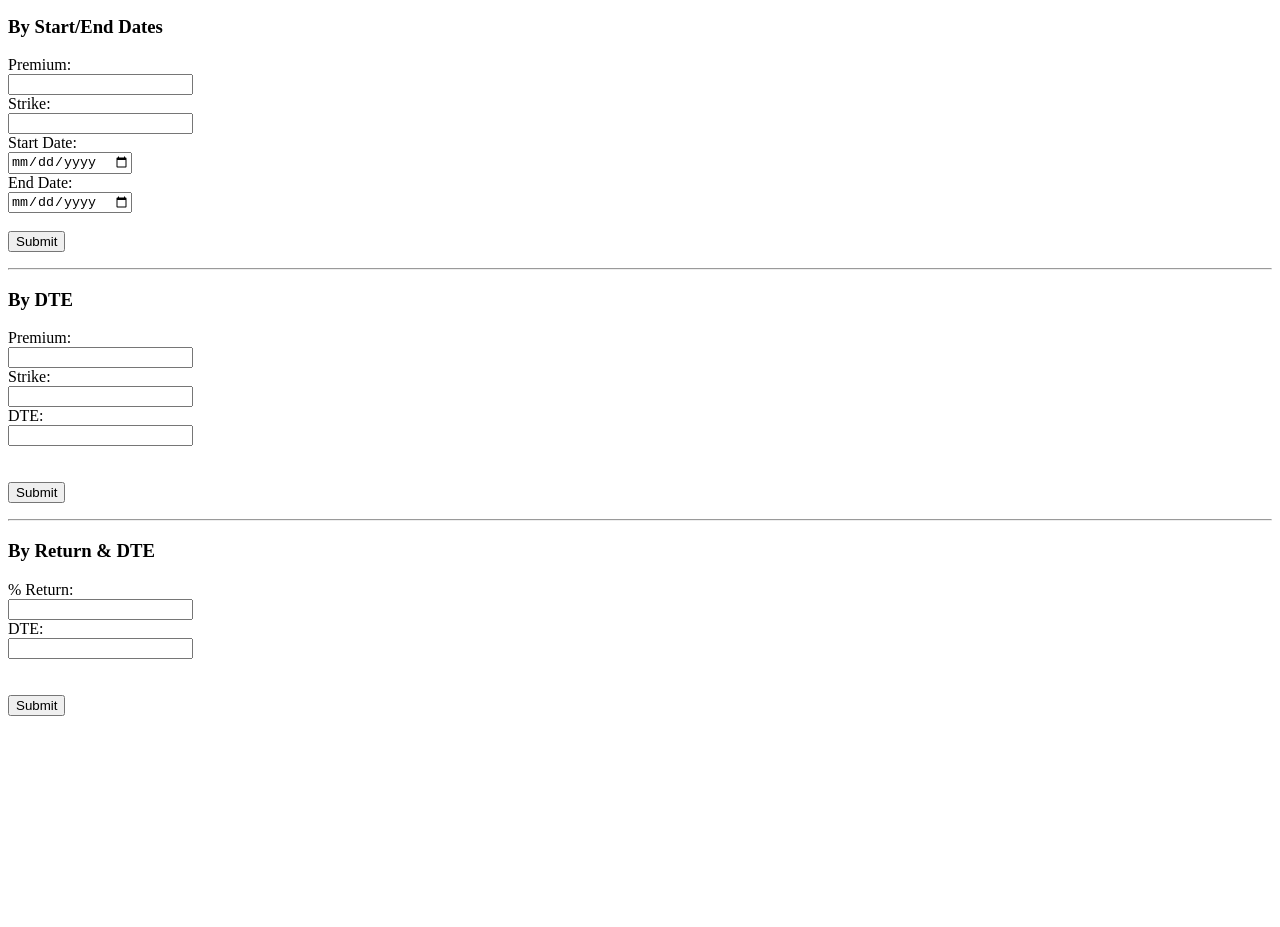
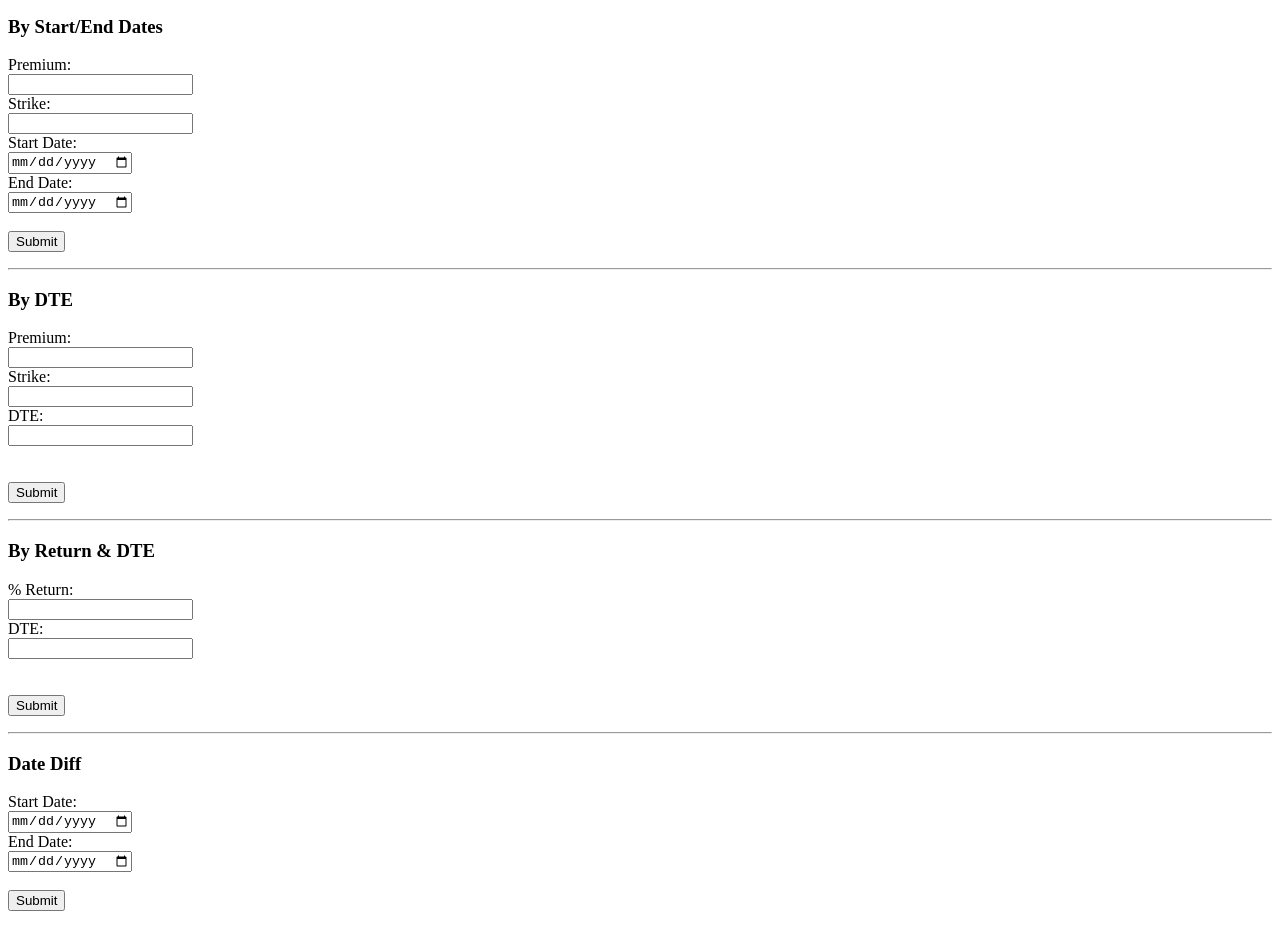
Before and after one commit to jackiewoodall/annualizer, a plain HTML site: page index.html in a window 1280 px wide. Shown: the part 88-1015 px from the top of the page. Before the commit the page ends 820 px from the top, so only its background shows below. Drawn offline with Linux system fonts and the light colour scheme.

Commit message:
date diff

```diff
--- a/index.html
+++ b/index.html
@@ -127,5 +127,34 @@ function byReturn() {
 }
 </script>
 
+<hr>
+
+<h3>Date Diff</h3>
+<form id="dateDiffForm" onsubmit="return dateDiff()">
+Start Date:<br>
+<input type="date" id="startdate">
+<br>
+End Date:<br>
+<input type="date" id="enddate">
+<br><br>
+<input type="submit">
+</form>
+
+<p id="resultsDateDiff"></p>
+
+<script>
+function dateDiff() {
+	var theForm = document.forms["dateDiffForm"];
+
+	var sd = theForm.elements["startdate"].value;
+	var ed = theForm.elements["enddate"].value;
+	var dte = Math.floor(( Date.parse(ed) - Date.parse(sd) ) / 86400000);
+
+	document.getElementById('resultsDateDiff').innerHTML += "<br>" + "Days = " + dte + " days"
+
+	return false;
+}
+
+</script>
 </body>
 </html>
```
